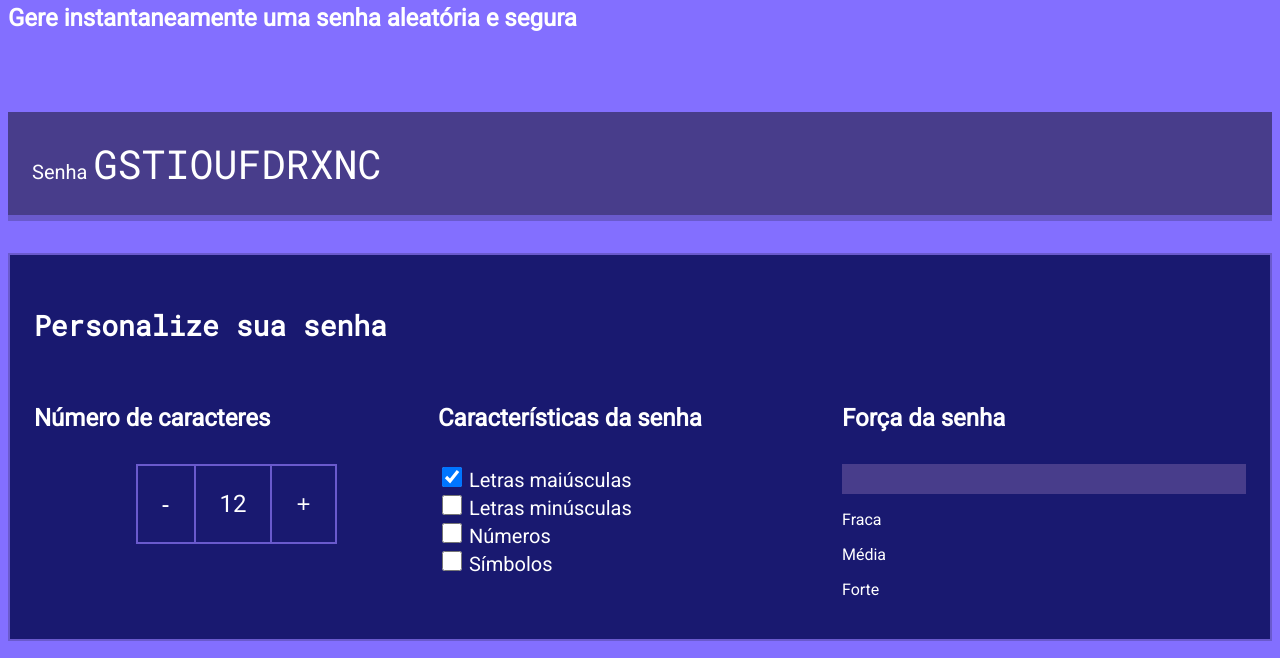
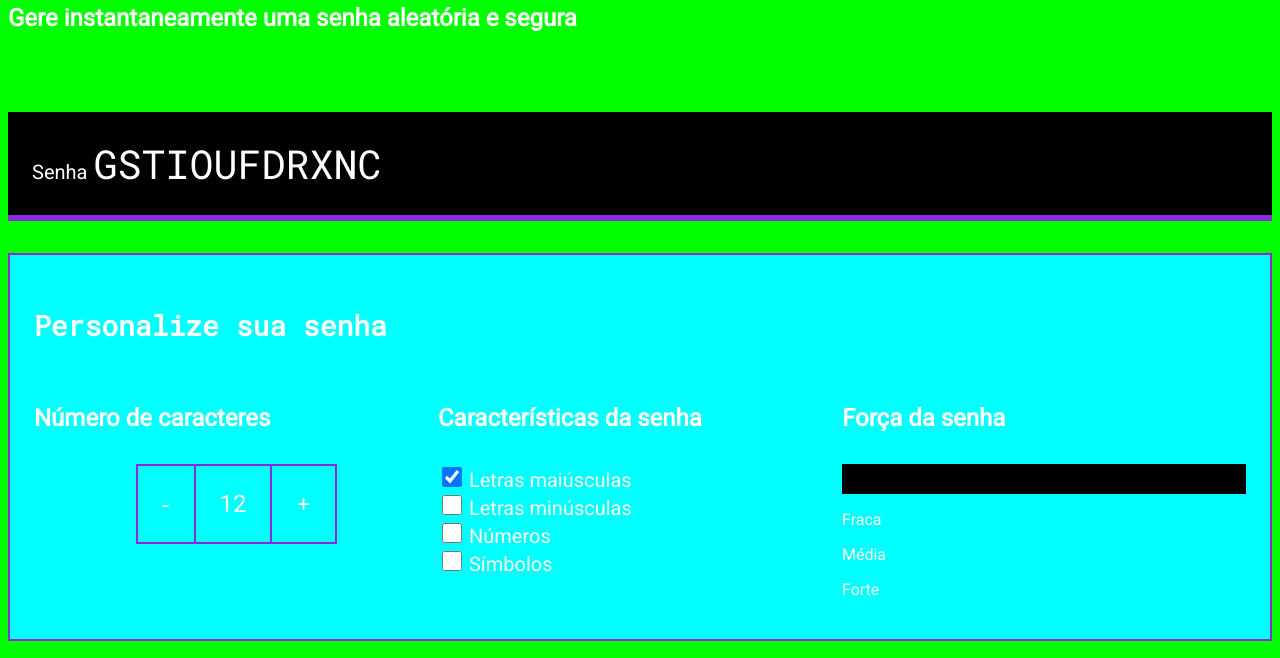
Before and after one commit to vytoorqz/LOUD, a plain HTML site: page index.html in a window 1280 px wide. Shown: the part 142-800 px from the top of the page. Drawn offline with Linux system fonts and the light colour scheme.

Commit message:
Update style.css

```diff
--- a/style.css
+++ b/style.css
@@ -2,10 +2,10 @@
 
 :root{
     --branco: white;
-    --cor-de-fundo: #836FFF;
-    --fundo-senha: #483D8B;
-    --fundo-texto: #191970;
-    --borda: #6A5ACD;
+    --cor-de-fundo: #00FF00;
+    --fundo-senha: #000000;
+    --fundo-texto: #00FFFF;
+    --borda: #8A2BE2;
     --roboto: 'Roboto', sans-serif;
     --roboto-mono: 'Roboto Mono', monospace;
 }
```
